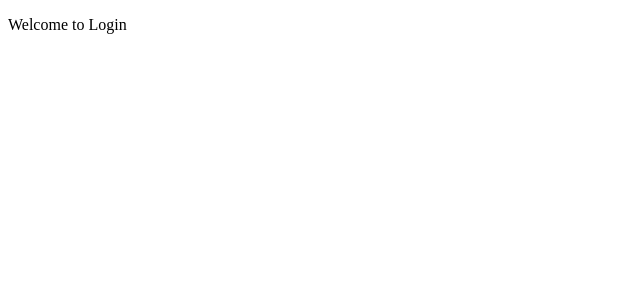
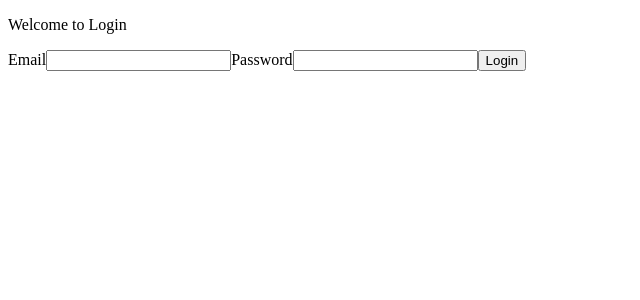
Before and after one commit to UTC1992/signature-project-sri-xml-sent-info-get-xml-signed, an Angular app: page /login in a window 1280 px wide. Shown: the top 300 px of the page, without its empty margins (0-640 px from the left). Built offline with nearby package versions, Linux system fonts and the light colour scheme.

Commit message:
Dia 5
* create reactive forms

```diff
--- a/src/app/features/auth/data-access/auth.api.ts
+++ b/src/app/features/auth/data-access/auth.api.ts
@@ -17,6 +17,6 @@ export class AuthApi {
 
   isLoggedIn(): boolean {
     // For now, return true to allow access
-    return true;
+    return false;
   }
 }
--- a/src/app/features/auth/ui/login/login.html
+++ b/src/app/features/auth/ui/login/login.html
@@ -1 +1,31 @@
 <p>Welcome to Login</p>
+<form [formGroup]="loginForm" (ngSubmit)="onSubmit()">
+  <label for="email">Email</label>
+  <input id="email" type="text" formControlName="email" />
+
+  @let emailControl = loginForm.get('email'); @if (emailControl?.invalid && emailControl?.touched) {
+  <div>
+    @if (emailControl?.hasError('required')) {
+    <span>Email is required</span>
+    } @if (emailControl?.hasError('email')) {
+    <span>Email is invalid</span>
+    }
+  </div>
+  }
+
+  <label for="password">Password</label>
+  <input id="password" type="password" formControlName="password" />
+
+  @let passwordControl = loginForm.get('password'); @if (passwordControl?.invalid &&
+  passwordControl?.touched) {
+  <div>
+    @if (passwordControl?.hasError('required')) {
+    <span>Password is required</span>
+    } @if (passwordControl?.hasError('minlength')) {
+    <span>Password must be at least 8 characters long</span>
+    }
+  </div>
+  }
+
+  <button type="submit">Login</button>
+</form>
--- a/src/app/features/auth/ui/login/login.ts
+++ b/src/app/features/auth/ui/login/login.ts
@@ -1,21 +1,41 @@
 import { Component, computed, effect, inject, signal } from '@angular/core';
 import { AuthApi } from '../../data-access/auth.api';
 import { AuthStore } from '../../data-access/auth.store';
+import {
+  FormBuilder,
+  FormControl,
+  FormGroup,
+  ReactiveFormsModule,
+  Validators,
+} from '@angular/forms';
 
 @Component({
   selector: 'app-login-component',
-  imports: [],
+  imports: [ReactiveFormsModule],
   templateUrl: './login.html',
   styleUrl: './login.scss',
+  standalone: true,
 })
 export class Login {
   private _authStore = inject(AuthStore);
   private _authApi = inject(AuthApi);
 
-  setUserData() {
-    this._authStore.setUser({
-      username: 'admin',
-      password: 'admin',
-    });
+  private _formBuilder = inject(FormBuilder);
+
+  loginForm = this._formBuilder.group({
+    email: this._formBuilder.nonNullable.control('', [Validators.required, Validators.email]),
+    password: this._formBuilder.nonNullable.control('', [
+      Validators.required,
+      Validators.minLength(8),
+    ]),
+  });
+
+  onSubmit() {
+    if (this.loginForm.valid) {
+      console.log('Send form', this.loginForm.getRawValue());
+    } else {
+      this.loginForm.markAllAsTouched();
+      console.error('Form is invalid');
+    }
   }
 }
```
